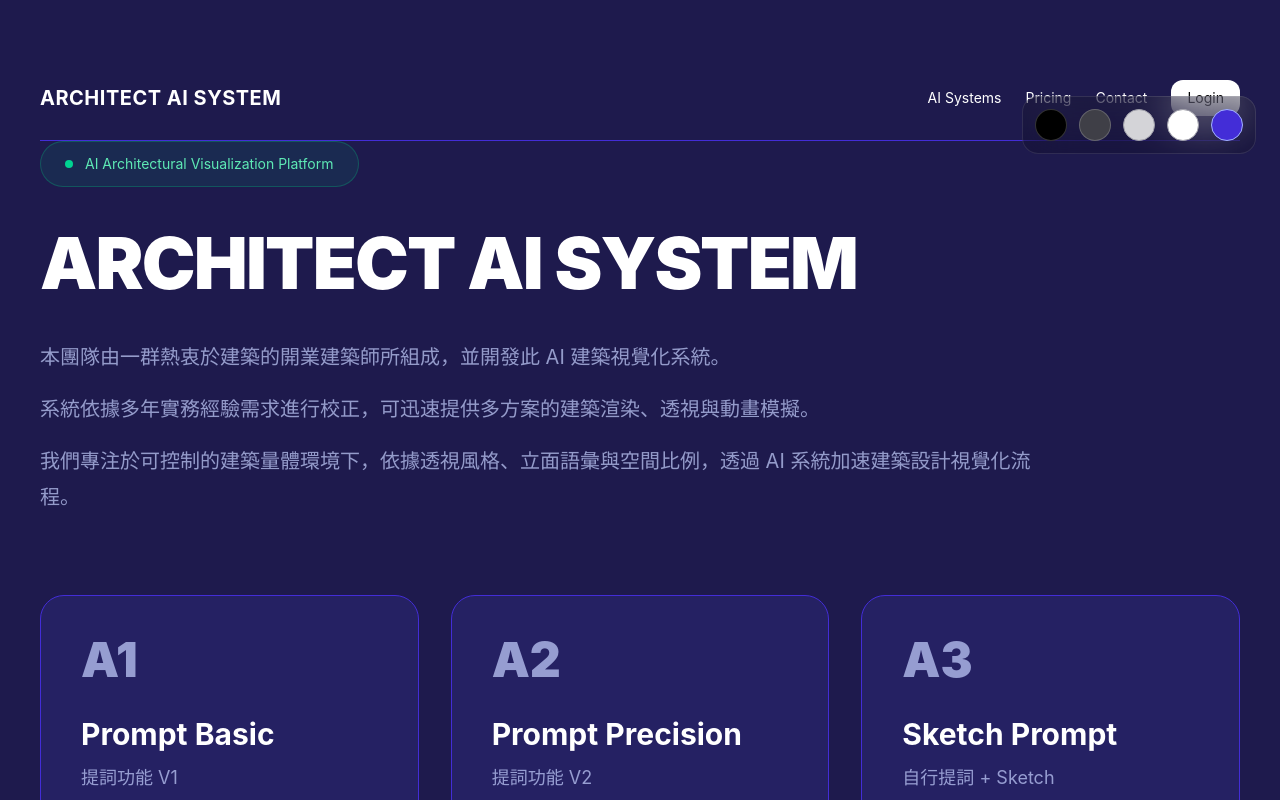
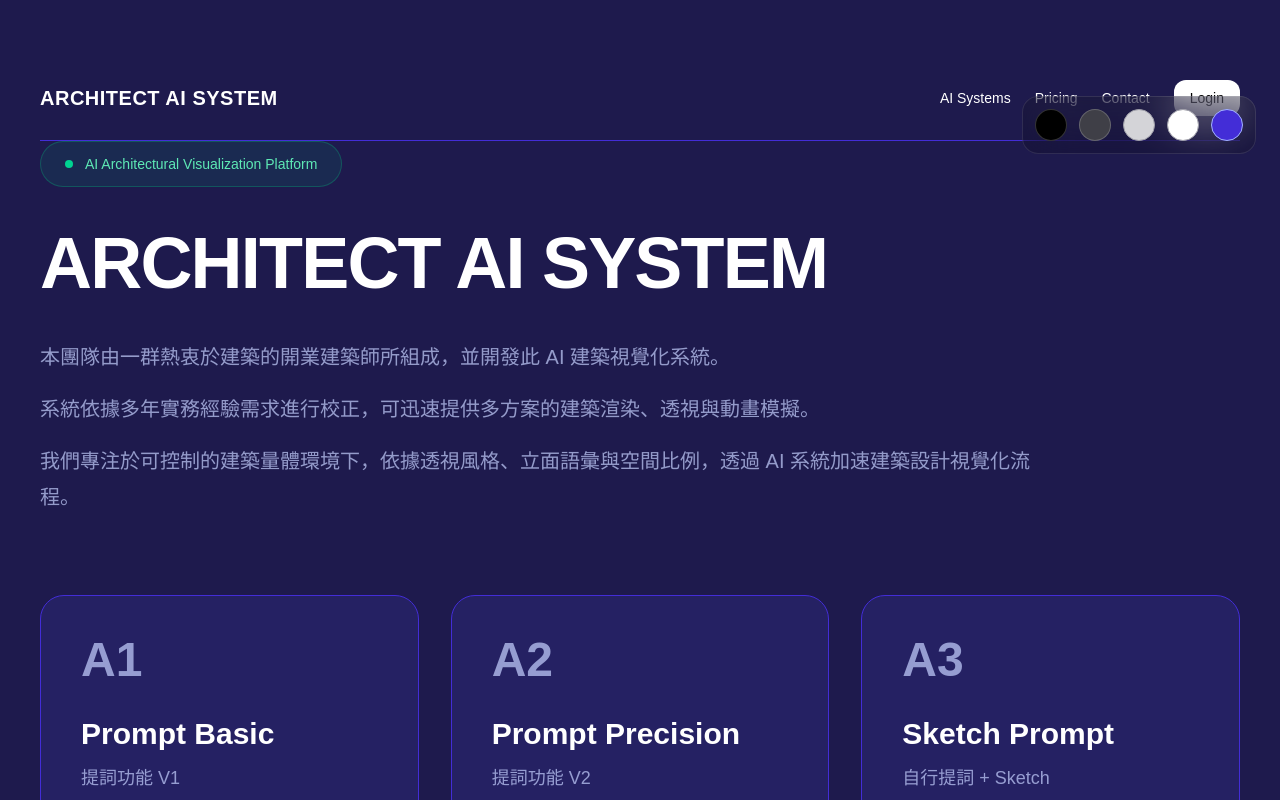
Before and after one commit to zheng08026-glitch/ai-architect-system, a React (Vite) app: page / in a window 1280 px wide. Shown: the top 800 px of the page. Built offline with nearby package versions, Linux system fonts and the light colour scheme.

Commit message:
Fix Tailwind CSS loading

```diff
--- a/src/index.css
+++ b/src/index.css
@@ -1 +1,14 @@
 @import "tailwindcss";
+
+html,
+body,
+#root {
+  margin: 0;
+  padding: 0;
+  width: 100%;
+  min-height: 100%;
+}
+
+body {
+  font-family: Arial, Helvetica, sans-serif;
+}
```
